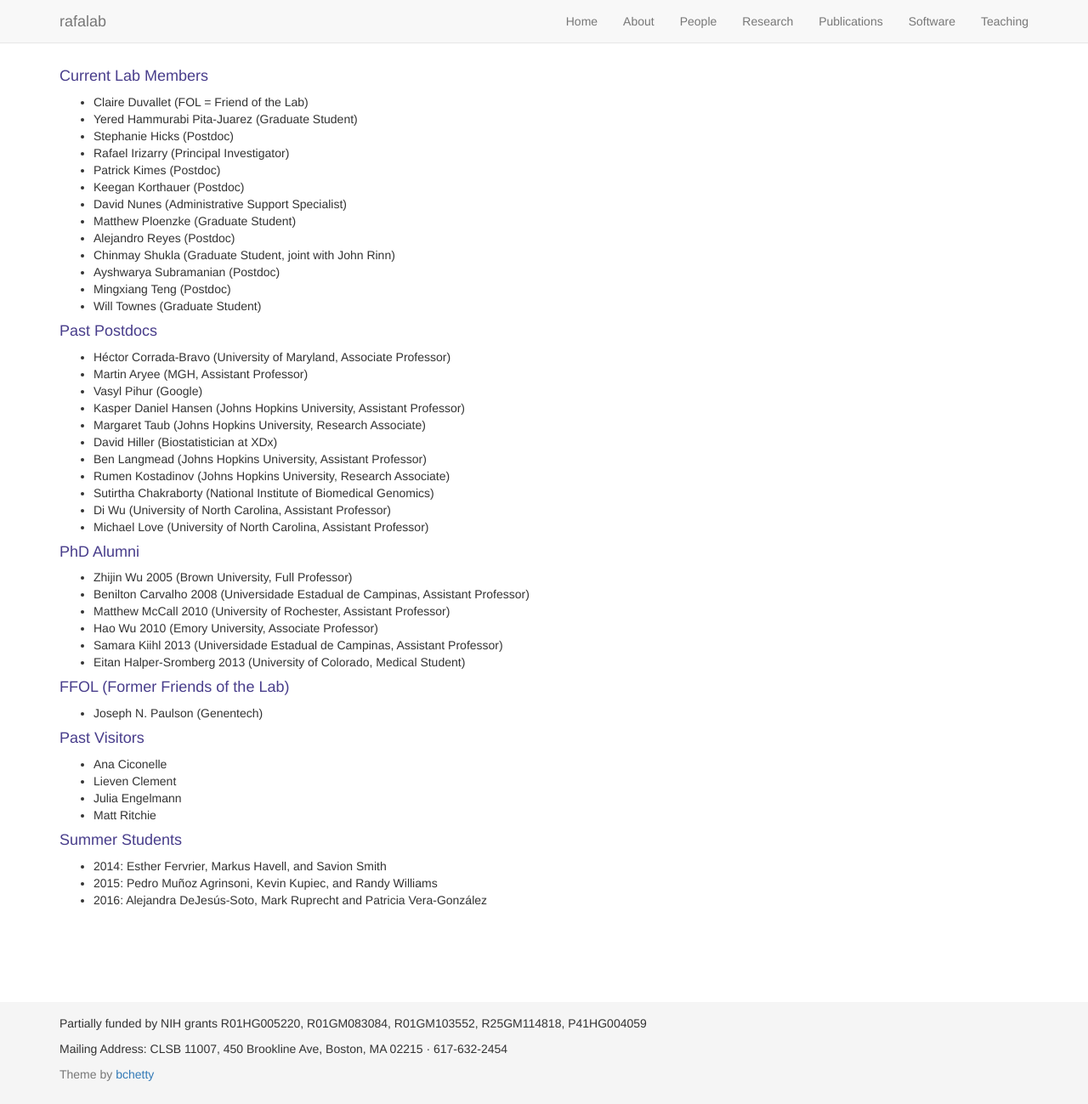
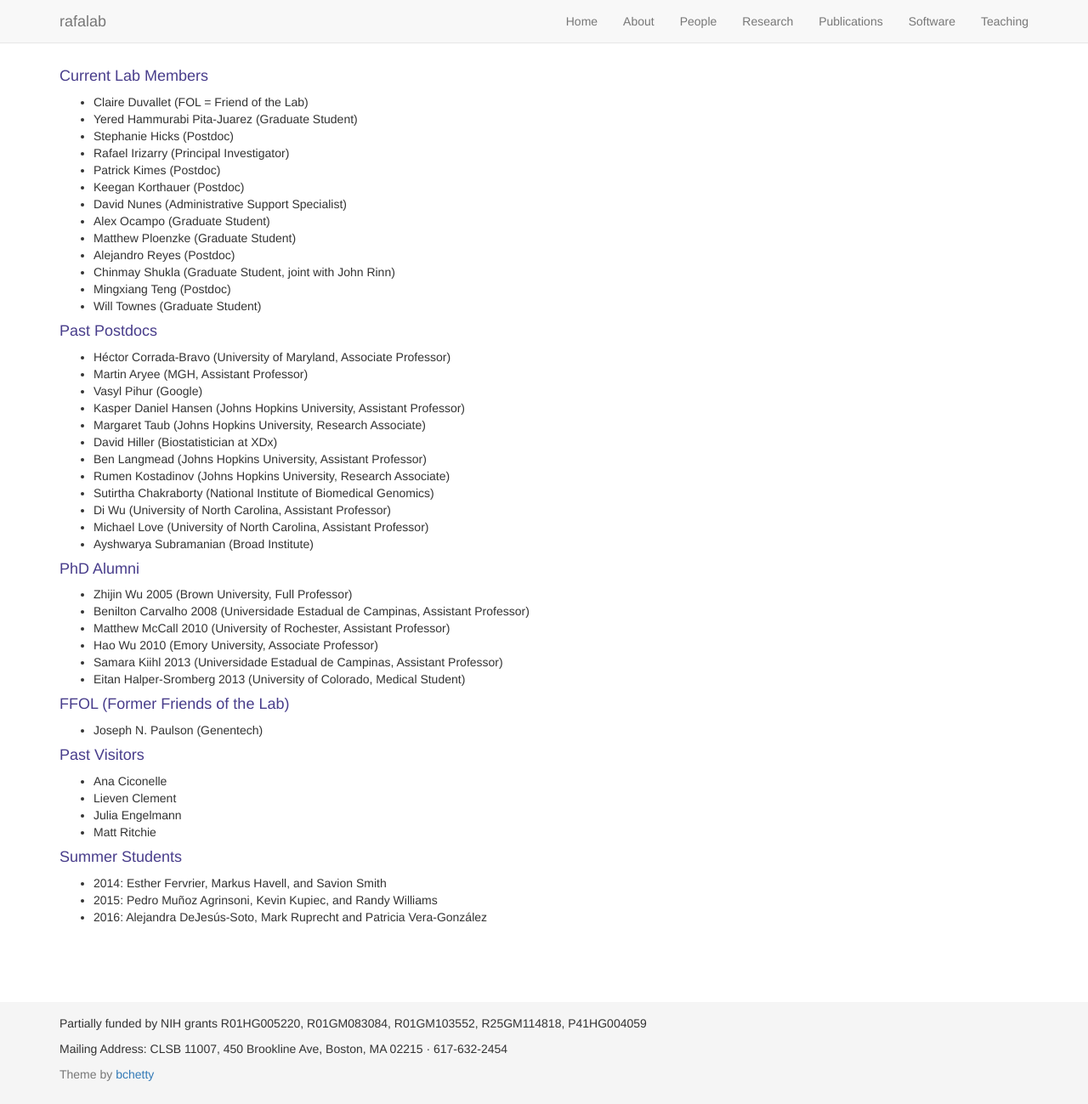
Before and after one commit to rafalab/rafalab.github.io, a Jekyll site: the page built from pages/people.md, in a window 1280 px wide and 1299 px high. Shown: the whole window at 85% size. Built offline with Jekyll 4.4.1, drawn with Linux system fonts in a browser that asks for light colours; nearby versions of some CDN libraries.

Commit message:
adding and moving lab members

```diff
--- a/pages/people.md
+++ b/pages/people.md
@@ -12,10 +12,10 @@ title: people
 - Patrick Kimes (Postdoc)
 - Keegan Korthauer (Postdoc)
 - David Nunes (Administrative Support Specialist)
+- Alex Ocampo (Graduate Student)
 - Matthew Ploenzke (Graduate Student)
 - Alejandro Reyes (Postdoc)
 - Chinmay Shukla (Graduate Student, joint with John Rinn)
-- Ayshwarya Subramanian (Postdoc)
 - Mingxiang Teng (Postdoc)
 - Will Townes (Graduate Student)
 
@@ -32,6 +32,7 @@ title: people
 - Sutirtha Chakraborty (National Institute of Biomedical Genomics)
 - Di Wu (University of North Carolina, Assistant Professor)
 - Michael Love (University of North Carolina, Assistant Professor)
+- Ayshwarya Subramanian (Broad Institute)
 
 #### PhD Alumni
 
```
Also changed, not shown: pages/harvardx.md (+0 -1 lines).
